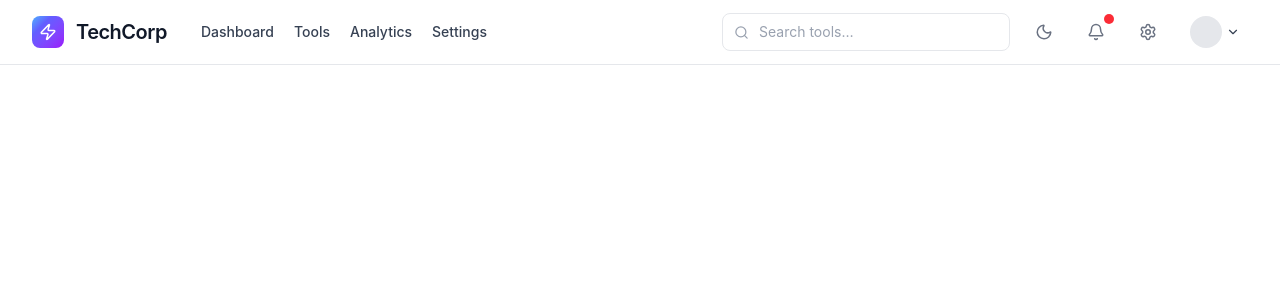
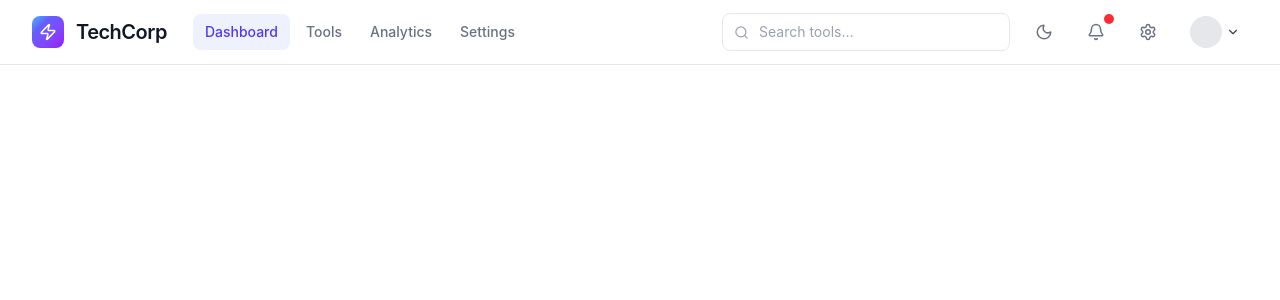
Before and after one commit to peter-francois/internal-tools-management-dashboard, a React (Vite) app: page / in a window 1280 px wide. Shown: the top 300 px of the page. Built offline with nearby package versions, Linux system fonts and the light colour scheme.

Commit message:
feat: feat: replace Link with NavLink to enable isActive state for active routes

```diff
--- a/src/components/header/DesktopNav.tsx
+++ b/src/components/header/DesktopNav.tsx
@@ -1,3 +1,4 @@
+import { NavLink } from "react-router-dom";
 import { NAV_ITEMS } from "../../types/contants/navigation";
 
 const DesktopNav = () => {
@@ -7,12 +8,16 @@
         {Object.entries(NAV_ITEMS).map(([key, item]) => {
           return (
             <li key={key}>
-              <a
-                href={item.path}
-                className="flex items-center gap-1.5 rounded-lg px-2 py-2 text-sm font-medium text-gray-700 hover:bg-gray-100 hover:text-gray-900 transition-colors duration-150 "
-              >
-                {item.label}
-              </a>
+              <NavLink
+                to={item.path}
+                className={({ isActive }) =>
+                  `flex items-center gap-1.5 rounded-lg px-3 py-2 text-sm font-medium transition-colors ${
+                    isActive
+                      ? "bg-indigo-50 text-indigo-600 "
+                      : "text-gray-500 hover:bg-gray-100 hover:text-gray-800"
+                  }`
+                }
+              >{item.label}</NavLink>
             </li>
           );
         })}
```
